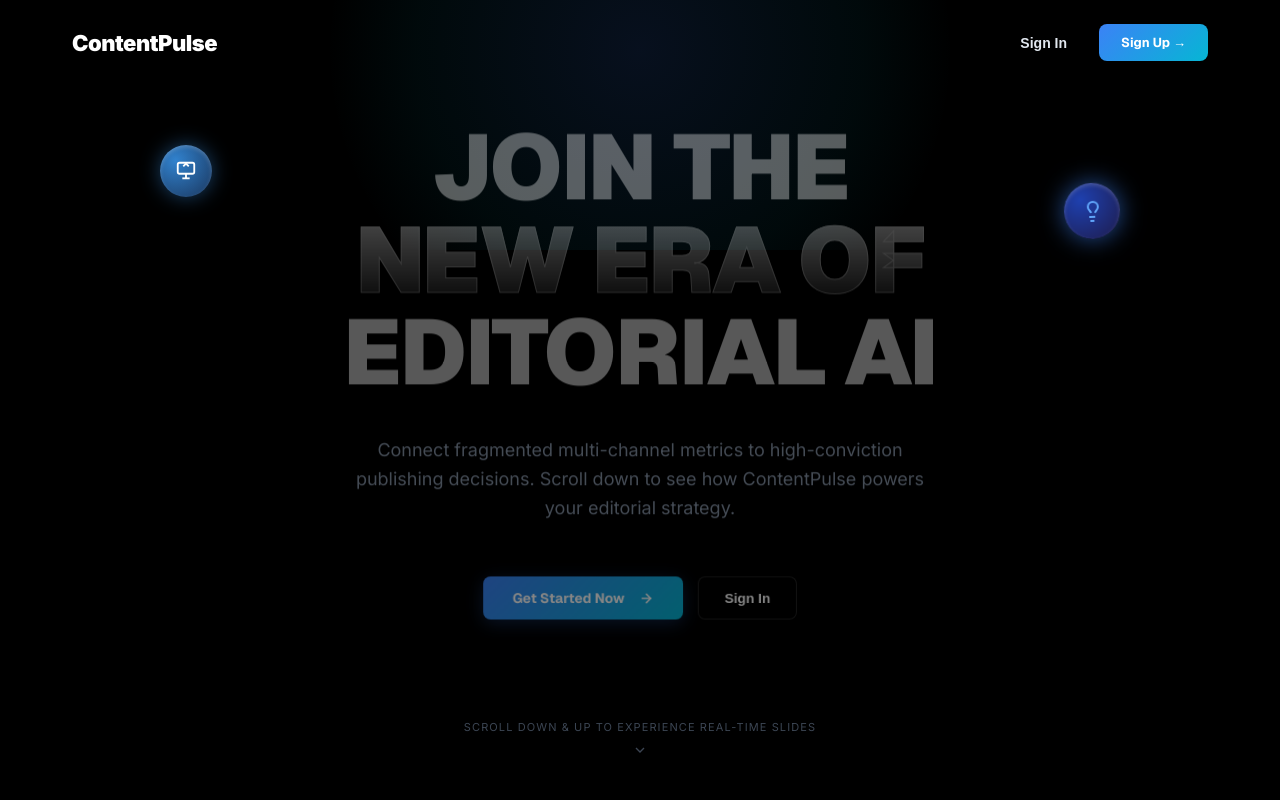
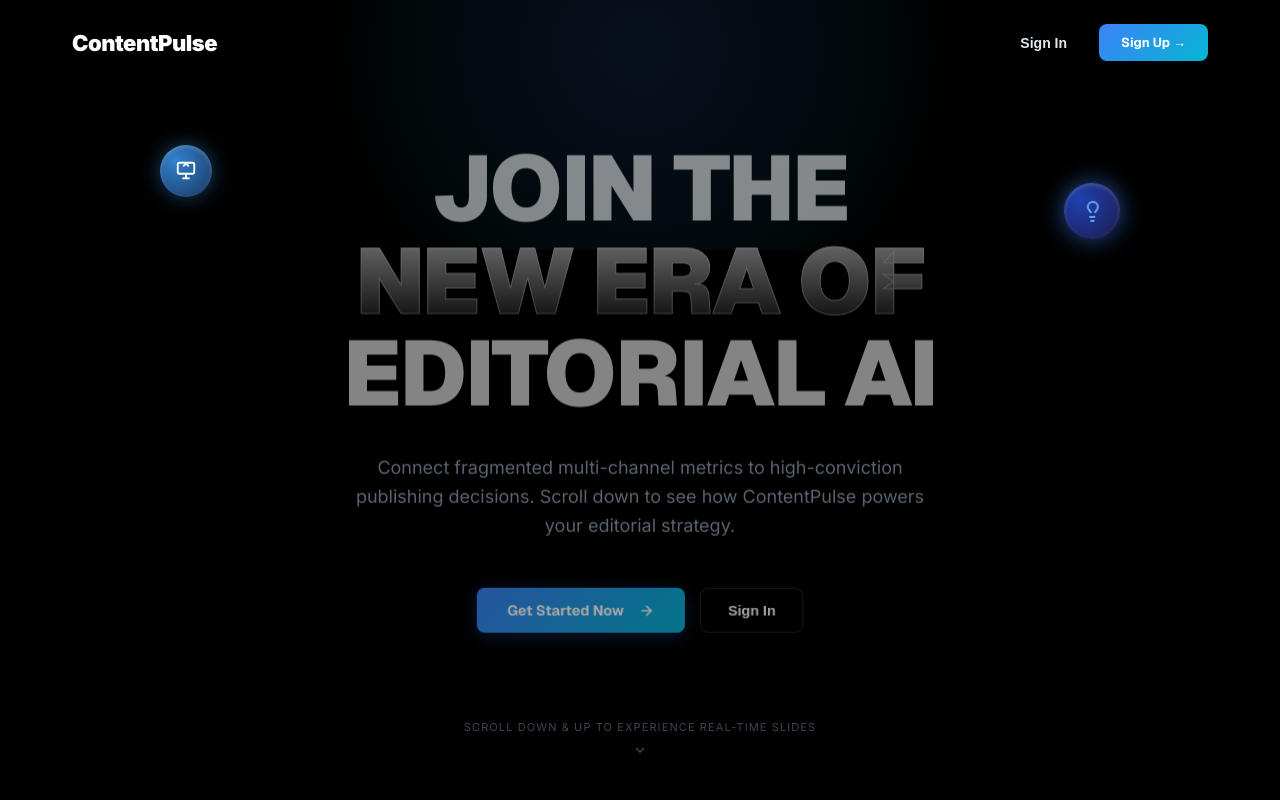
Before and after one commit to FocusedFalco/contentpulse, a Next.js app: page / in a window 1280 px wide. Shown: the top 800 px of the page. Built offline with nearby package versions, Linux system fonts and the light colour scheme; no server answers.

Commit message:
Adjust landing page slide-in motion speed to 0.8x with smoother travel distance and relaxed cubic-bezier easing

```diff
--- a/src/app/landing/LandingPage.tsx
+++ b/src/app/landing/LandingPage.tsx
@@ -14,8 +14,8 @@ function ScrollSlide({ direction = 'up', children, style = {}, className = '' }:
   const ref = useRef<HTMLDivElement>(null);
   const [animStyle, setAnimStyle] = useState<React.CSSProperties>({
     opacity: 0.1,
-    transform: direction === 'left' ? 'translateX(-90px)' : direction === 'right' ? 'translateX(90px)' : direction === 'scale' ? 'scale(0.88)' : 'translateY(80px)',
-    transition: 'transform 0.2s cubic-bezier(0.16, 1, 0.3, 1), opacity 0.2s ease-out',
+    transform: direction === 'left' ? 'translateX(-80px)' : direction === 'right' ? 'translateX(80px)' : direction === 'scale' ? 'scale(0.9)' : 'translateY(60px)',
+    transition: 'transform 0.32s cubic-bezier(0.16, 1, 0.3, 1), opacity 0.32s ease-out',
     willChange: 'transform, opacity'
   });
 
@@ -33,12 +33,12 @@ function ScrollSlide({ direction = 'up', children, style = {}, className = '' }:
       const distFromCenter = elementCenter - screenCenter;
 
       // Plateau: inside middle 25% of viewport, the slide is 100% docked and centered
-      const plateau = windowHeight * 0.14;
+      const plateau = windowHeight * 0.15;
 
       let factor = 0;
       if (Math.abs(distFromCenter) > plateau) {
         const excess = Math.abs(distFromCenter) - plateau;
-        const maxTravel = windowHeight * 0.42;
+        const maxTravel = windowHeight * 0.54;
         factor = Math.min(1, excess / maxTravel);
       }
 
@@ -48,17 +48,17 @@ function ScrollSlide({ direction = 'up', children, style = {}, className = '' }:
       let transform = 'translate(0, 0) scale(1)';
       if (factor > 0) {
         if (direction === 'left') {
-          const shift = isBelow ? -factor * 150 : -factor * 130;
+          const shift = isBelow ? -factor * 120 : -factor * 100;
           transform = `translateX(${shift}px)`;
         } else if (direction === 'right') {
-          const shift = isBelow ? factor * 150 : factor * 130;
+          const shift = isBelow ? factor * 120 : factor * 100;
           transform = `translateX(${shift}px)`;
         } else if (direction === 'scale') {
-          const scale = 1 - factor * 0.16;
-          const shiftY = isBelow ? factor * 70 : -factor * 60;
+          const scale = 1 - factor * 0.12;
+          const shiftY = isBelow ? factor * 50 : -factor * 45;
           transform = `scale(${scale}) translateY(${shiftY}px)`;
         } else {
-          const shiftY = isBelow ? factor * 90 : -factor * 70;
+          const shiftY = isBelow ? factor * 70 : -factor * 55;
           transform = `translateY(${shiftY}px)`;
         }
       }
@@ -66,7 +66,7 @@ function ScrollSlide({ direction = 'up', children, style = {}, className = '' }:
       setAnimStyle({
         opacity,
         transform,
-        transition: 'transform 0.14s cubic-bezier(0.16, 1, 0.3, 1), opacity 0.14s ease-out',
+        transition: 'transform 0.32s cubic-bezier(0.16, 1, 0.3, 1), opacity 0.32s ease-out',
         willChange: 'transform, opacity'
       });
 
```
